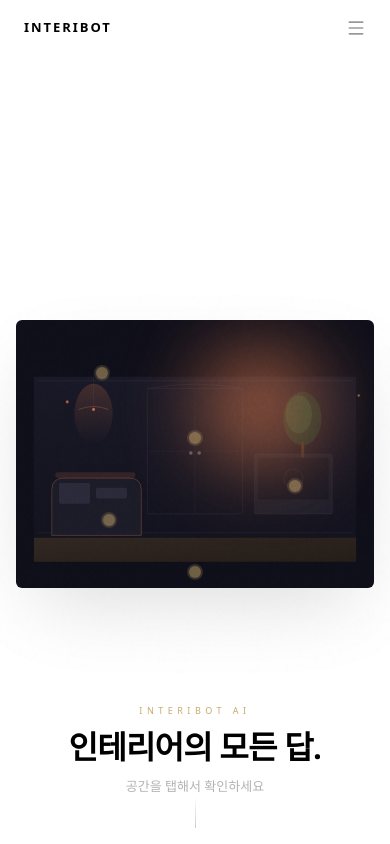
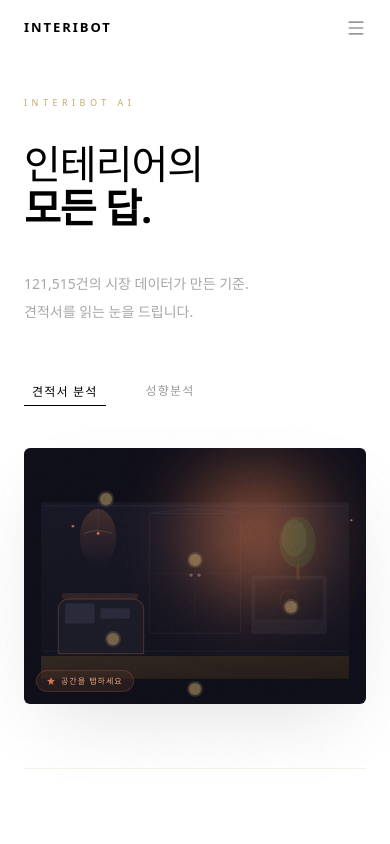
Before and after one commit to sangmin8989/interibot-ai, a Next.js app: page / in a window 390 px wide. Shown: the top 844 px of the page. Built offline with nearby package versions, Linux system fonts and the light colour scheme; a web font is replaced by a local one.

Commit message:
fix: PC layout — 2-column hero with left text + right room, mobile stacked

```diff
--- a/src/app/page.tsx
+++ b/src/app/page.tsx
@@ -117,44 +117,109 @@ export default function Home() {
 
   return (
     <div ref={scrollRef}>
-      {/* ═══ Screen 1: The room IS the hero ═══ */}
-      <section className="relative flex min-h-screen flex-col bg-white">
-        {/* Room — full width on mobile, takes center stage */}
-        <motion.div
-          className="relative w-full flex-1"
-          style={{ scale: roomScale, opacity: roomOpacity }}
-        >
-          <div className="absolute inset-0 flex items-center justify-center px-4 pt-16">
-            <div className="w-full max-w-3xl overflow-hidden rounded-sm shadow-[0_30px_80px_-20px_rgba(0,0,0,0.15)]">
-              <InteractiveRoom />
-            </div>
+      {/* ═══ Screen 1: Hero ═══ */}
+      <section className="relative min-h-screen bg-white">
+        <div className="mx-auto max-w-7xl px-6 pt-24 md:pt-36">
+          {/* Desktop: 2-column / Mobile: stacked */}
+          <div className="grid items-center gap-10 lg:grid-cols-12 lg:gap-12">
+
+            {/* Left: Typography — visible clearly on PC */}
+            <motion.div
+              className="lg:col-span-5"
+              initial={{ opacity: 0 }}
+              animate={{ opacity: 1 }}
+              transition={{ duration: 1.2, ease }}
+            >
+              <motion.p
+                initial={{ opacity: 0 }}
+                animate={{ opacity: 1 }}
+                transition={{ delay: 0.2, duration: 1, ease }}
+                className="text-[9px] tracking-[0.5em] text-[#C9A96E]"
+              >
+                INTERIBOT AI
+              </motion.p>
+
+              <h1 className="mt-8 font-serif">
+                <span className="block text-[clamp(2.5rem,5.5vw,4.5rem)] font-extralight leading-[1.1] tracking-tight text-black">
+                  <SplitText delay={0.4}>인테리어의</SplitText>
+                </span>
+                <span className="block text-[clamp(2.5rem,5.5vw,4.5rem)] font-bold leading-[1.1] tracking-tight text-black">
+                  <SplitText delay={0.7}>모든 답.</SplitText>
+                </span>
+              </h1>
+
+              <motion.p
+                initial={{ opacity: 0 }}
+                animate={{ opacity: 1 }}
+                transition={{ delay: 1.4, duration: 1, ease }}
+                className="mt-10 max-w-sm text-[14px] leading-[2] text-black/35"
+              >
+                121,515건의 시장 데이터가 만든 기준.
+                <br />견적서를 읽는 눈을 드립니다.
+              </motion.p>
+
+              <motion.div
+                initial={{ opacity: 0 }}
+                animate={{ opacity: 1 }}
+                transition={{ delay: 1.8, duration: 1, ease }}
+                className="mt-12 flex items-center gap-8"
+              >
+                <MagneticButton>
+                  <Link href="/audit" className="inline-block border-b border-black px-2 py-2 pb-1 text-[12px] font-medium tracking-[0.1em] text-black transition-all duration-500 hover:border-[#C9A96E] hover:text-[#C9A96E]">
+                    견적서 분석
+                  </Link>
+                </MagneticButton>
+                <MagneticButton>
+                  <Link href="/intevity" className="inline-block px-2 py-2 text-[12px] tracking-[0.1em] text-black/40 transition-colors duration-500 hover:text-black/70">
+                    성향분석
+                  </Link>
+                </MagneticButton>
+              </motion.div>
+
+              {/* Data footnotes — PC only */}
+              <motion.div
+                initial={{ opacity: 0 }}
+                animate={{ opacity: 1 }}
+                transition={{ delay: 2.2, duration: 1, ease }}
+                className="mt-16 hidden gap-10 lg:flex"
+              >
+                {[{ n: "121,515", l: "데이터" }, { n: "450", l: "사례" }, { n: "17", l: "공정" }].map(d => (
+                  <div key={d.n} className="flex items-baseline gap-1.5">
+                    <span className="font-mono text-[10px] text-black/40">{d.n}</span>
+                    <span className="text-[9px] text-black/20">{d.l}</span>
+                  </div>
+                ))}
+              </motion.div>
+            </motion.div>
+
+            {/* Right: Interactive Room */}
+            <motion.div
+              className="lg:col-span-7"
+              style={{ scale: roomScale }}
+              initial={{ opacity: 0, y: 30 }}
+              animate={{ opacity: 1, y: 0 }}
+              transition={{ delay: 0.3, duration: 1.4, ease }}
+            >
+              <div className="relative overflow-hidden rounded-sm shadow-[0_30px_80px_-20px_rgba(0,0,0,0.12)]">
+                <InteractiveRoom />
+                {/* Badge */}
+                <div className="absolute bottom-3 left-3 flex items-center gap-1.5 rounded-full border-[0.5px] border-[#D4764B]/20 bg-[#D4764B]/[0.1] px-2.5 py-1 backdrop-blur-md">
+                  <svg width="8" height="8" viewBox="0 0 12 12"><polygon points="6,0 7.5,4 12,4.5 8.5,7.5 9.5,12 6,9.5 2.5,12 3.5,7.5 0,4.5 4.5,4" fill="#D4764B"/></svg>
+                  <span className="text-[8px] font-medium tracking-[1px] text-[#e8a87c]">공간을 탭하세요</span>
+                </div>
+              </div>
+            </motion.div>
           </div>
-        </motion.div>
-
-        {/* Overlay text — minimal, over the room */}
-        <div className="pointer-events-none absolute inset-0 flex flex-col items-center justify-end px-6 pb-12">
-          <motion.div
-            initial={{ opacity: 0, y: 20 }}
-            animate={{ opacity: 1, y: 0 }}
-            transition={{ delay: 0.6, duration: 1, ease }}
-            className="pointer-events-auto text-center"
-          >
-            <p className="text-[9px] tracking-[0.5em] text-[#C9A96E]">INTERIBOT AI</p>
-            <h1 className="mt-3 font-serif text-[clamp(2rem,6vw,3.5rem)] font-bold leading-[1.1] tracking-tight text-black">
-              인테리어의 모든 답.
-            </h1>
-            <p className="mt-3 text-[13px] text-black/30">공간을 탭해서 확인하세요</p>
-          </motion.div>
         </div>
 
-        {/* Scroll hint */}
+        {/* Bottom gold line */}
         <motion.div
           initial={{ opacity: 0 }}
           animate={{ opacity: 1 }}
-          transition={{ delay: 2, duration: 1 }}
-          className="absolute bottom-4 left-1/2 -translate-x-1/2"
+          transition={{ delay: 2.5, duration: 1, ease }}
+          className="mx-auto mt-16 max-w-7xl px-6 pb-10"
         >
-          <div className="h-8 w-[1px] animate-pulse bg-gradient-to-b from-transparent to-black/20" />
+          <div className="h-[0.5px] bg-[#C9A96E]/15" />
         </motion.div>
       </section>
 
```
